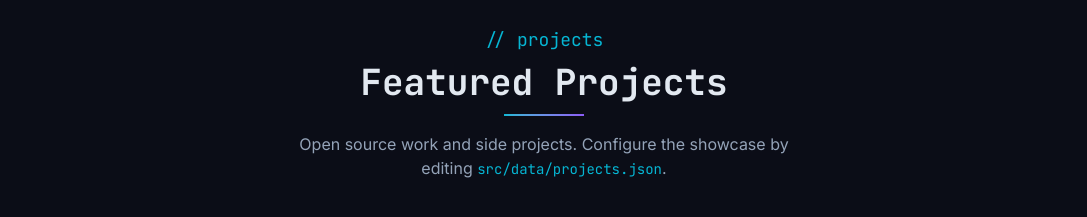
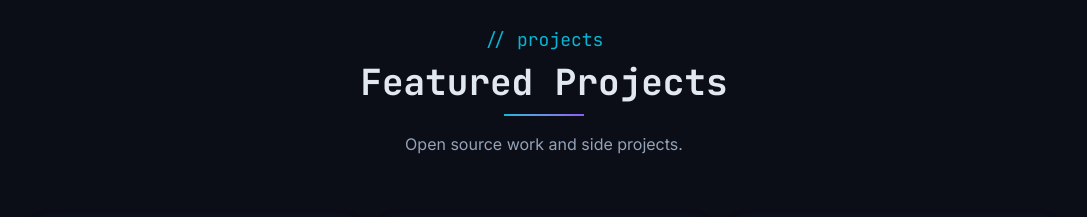
Before and after one commit to vikramgulia/vikramgulia.github.io, an Astro site: page / in a window 1280 px wide. Shown: the part 1760-1977 px from the top of the page, without its empty margins (96-1183 px from the left). Built offline with nearby package versions, Linux system fonts and the light colour scheme; Astro itself is replaced by a stand-in of ours; no server answers.

Commit message:
updated decsription

```diff
--- a/src/components/Projects.astro
+++ b/src/components/Projects.astro
@@ -94,8 +94,7 @@ for (const entry of projectsData as ProjectEntry[]) {
       </h2>
       <div class="w-20 h-0.5 bg-gradient-to-r from-accent-cyan to-accent-violet mx-auto mb-4"></div>
       <p class="text-text-muted max-w-lg mx-auto">
-        Open source work and side projects. Configure the showcase by editing
-        <code class="text-accent-cyan text-sm font-mono">src/data/projects.json</code>.
+        Open source work and side projects.
       </p>
     </div>
 
```
